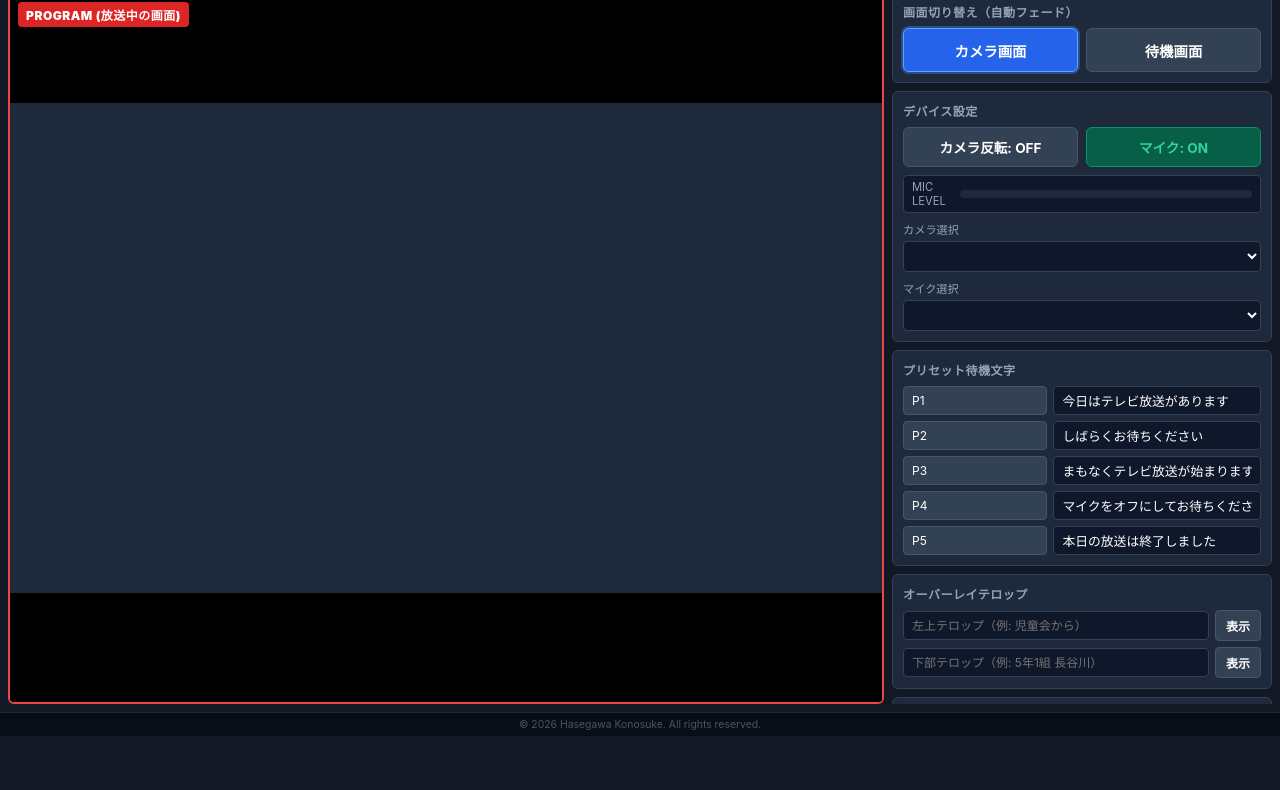
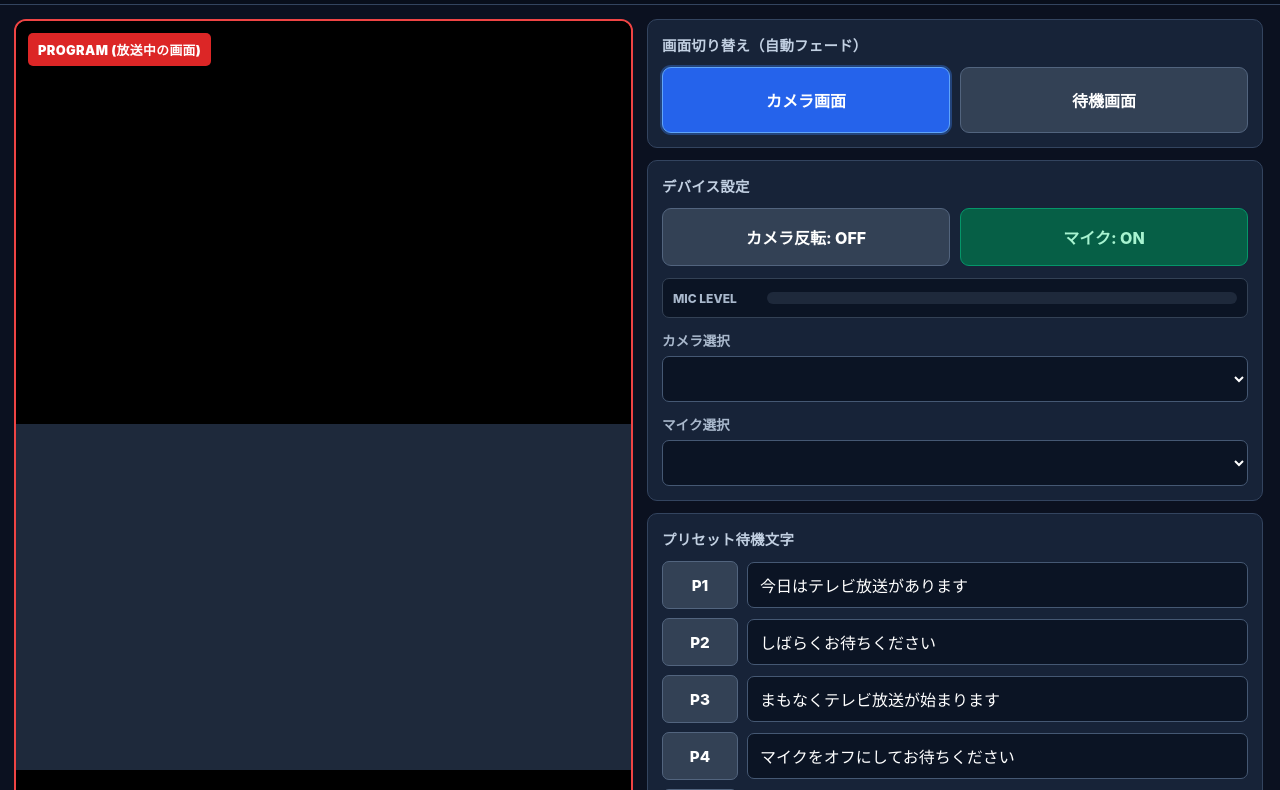
Before and after one commit to hasegawa-school/Fukumuro-Broadcast, a plain HTML site: page index.html in a window 1280 px wide. Shown: the part 64-854 px from the top of the page. Before the commit the page ends 800 px from the top, so only its background shows below. Drawn offline with Linux system fonts and the light colour scheme.

Commit message:
Update index.html

```diff
--- a/index.html
+++ b/index.html
@@ -6,45 +6,59 @@
   <title>School Broadcast Pro - 校内Meet放送 ディレクター</title>
   <style>
     :root {
-      --bg-dark: #121824;
-      --panel-bg: #1e293b;
-      --panel-border: #334155;
+      --bg-dark: #0b1120;
+      --panel-bg: #172338;
+      --panel-border: #33445f;
       --accent-color: #3b82f6;
       --accent-hover: #2563eb;
       --danger-color: #ef4444;
       --success-color: #10b981;
       --warning-color: #f59e0b;
       --text-main: #f8fafc;
-      --text-sub: #94a3b8;
+      --text-sub: #a9b8cc;
+      --touch-target: 58px;
     }
 
     * {
       box-sizing: border-box;
       margin: 0;
       padding: 0;
-      user-select: none;
       font-family: -apple-system, BlinkMacSystemFont, "Segoe UI", Roboto, "Helvetica Neue", Arial, sans-serif;
+      -webkit-tap-highlight-color: transparent;
+    }
+
+    html, body {
+      width: 100%;
+      min-width: 320px;
+      min-height: 100%;
     }
 
     body {
-      background-color: var(--bg-dark);
+      background: var(--bg-dark);
       color: var(--text-main);
-      height: 100vh;
-      width: 100vw;
-      overflow: hidden;
+      min-height: 100vh;
       display: flex;
       flex-direction: column;
+      overflow: hidden;
     }
 
-    /* HEADER */
+    button, select, input, label {
+      touch-action: manipulation;
+    }
+
+    button {
+      font: inherit;
+    }
+
     header {
-      height: 48px;
-      background: #0f172a;
+      min-height: 64px;
+      background: #080e1b;
       border-bottom: 1px solid var(--panel-border);
       display: flex;
       align-items: center;
       justify-content: space-between;
-      padding: 0 16px;
+      gap: 16px;
+      padding: 10px 20px;
       flex-shrink: 0;
     }
 
@@ -52,71 +66,27 @@
       display: flex;
       align-items: center;
       gap: 12px;
+      min-width: 0;
     }
 
     .brand h1 {
-      font-size: 1.1rem;
-      font-weight: 700;
-      letter-spacing: 0.5px;
+      font-size: clamp(1rem, 1.8vw, 1.45rem);
+      font-weight: 800;
+      letter-spacing: .2px;
       color: #60a5fa;
     }
 
     .brand .subtitle {
-      font-size: 0.8rem;
+      font-size: .85rem;
       color: var(--text-sub);
-      background: #1e293b;
-      padding: 2px 8px;
-      border-radius: 4px;
-      border: 1px solid #334155;
+      background: #172338;
+      padding: 5px 9px;
+      border-radius: 6px;
+      border: 1px solid var(--panel-border);
+      white-space: nowrap;
     }
 
-    .header-center {
-      display: flex;
-      align-items: center;
-      gap: 16px;
-    }
-
-    .clock-display {
-      font-family: 'Courier New', Courier, monospace;
-      font-size: 1.5rem;
-      font-weight: bold;
-      color: #38bdf8;
-      background: #090d16;
-      padding: 2px 12px;
-      border-radius: 6px;
-      border: 1px solid #1e293b;
-      letter-spacing: 1px;
-    }
-
-    .status-badge {
-      display: none;
-      align-items: center;
-      gap: 6px;
-      background: rgba(239, 68, 68, 0.2);
-      border: 1px solid var(--danger-color);
-      color: #fca5a5;
-      padding: 4px 10px;
-      border-radius: 20px;
-      font-size: 0.75rem;
-      font-weight: bold;
-    }
-
-    .status-badge.active {
-      display: flex;
-    }
-
-    .status-dot {
-      width: 8px;
-      height: 8px;
-      background-color: var(--danger-color);
-      border-radius: 50%;
-      animation: blink 1s infinite alternate;
-    }
-
-    @keyframes blink {
-      0% { opacity: 0.3; }
-      100% { opacity: 1; }
-    }
+    .header-center { display: none; }
 
     .header-actions {
       display: flex;
@@ -125,46 +95,48 @@
     }
 
     .btn-pgm-window {
-      background: #8b5cf6;
+      min-height: 48px;
+      background: #7c3aed;
       color: white;
       border: none;
-      padding: 6px 12px;
-      border-radius: 6px;
-      font-size: 0.8rem;
-      font-weight: bold;
+      padding: 10px 18px;
+      border-radius: 9px;
+      font-size: .95rem;
+      font-weight: 800;
       cursor: pointer;
       display: flex;
       align-items: center;
-      gap: 6px;
-      transition: background 0.2s;
+      justify-content: center;
+      gap: 8px;
+      transition: background .2s, transform .1s;
     }
 
-    .btn-pgm-window:hover {
-      background: #7c3aed;
-    }
+    .btn-pgm-window:hover { background: #6d28d9; }
+    button:active { transform: scale(.98); }
 
-    /* MAIN CONTAINER (Left: Program Monitor, Right: Controls) */
     main {
       flex: 1;
       display: grid;
-      grid-template-columns: 1fr 380px;
-      gap: 8px;
-      padding: 8px;
-      height: calc(100vh - 72px);
-      box-sizing: border-box;
+      grid-template-columns: minmax(0, 1fr) minmax(0, 1fr);
+      gap: 14px;
+      padding: 14px;
+      min-height: 0;
+      overflow: hidden;
     }
 
-    /* LEFT PROGRAM MONITOR */
     .program-panel {
       display: flex;
       flex-direction: column;
-      height: 100%;
+      gap: 12px;
+      min-width: 0;
+      min-height: 0;
     }
 
     .monitor-box {
       flex: 1;
+      min-height: 0;
       background: #000;
-      border-radius: 6px;
+      border-radius: 12px;
       border: 2px solid var(--danger-color);
       display: flex;
       flex-direction: column;
@@ -174,8 +146,8 @@
 
     .monitor-header {
       position: absolute;
-      top: 8px;
-      left: 8px;
+      top: 12px;
+      left: 12px;
       z-index: 10;
       display: flex;
       align-items: center;
@@ -183,19 +155,19 @@
     }
 
     .monitor-tag {
-      font-size: 0.75rem;
+      font-size: .8rem;
       font-weight: 900;
-      padding: 4px 8px;
-      border-radius: 4px;
+      padding: 7px 10px;
+      border-radius: 5px;
       color: white;
-      letter-spacing: 0.5px;
+      letter-spacing: .4px;
       background: #dc2626;
     }
 
     .canvas-container {
       flex: 1;
       width: 100%;
-      height: 100%;
+      min-height: 0;
       display: flex;
       align-items: center;
       justify-content: center;
@@ -209,132 +181,190 @@
       background: #000;
     }
 
-    /* RIGHT CONTROL PANEL */
+    .clock-panel {
+      flex-shrink: 0;
+      min-height: 112px;
+      background: #080e1b;
+      border: 1px solid #263750;
+      border-radius: 12px;
+      padding: 10px 18px;
+      display: flex;
+      flex-direction: column;
+      align-items: center;
+      justify-content: center;
+      gap: 2px;
+    }
+
+    .clock-label {
+      font-size: .85rem;
+      font-weight: 700;
+      color: var(--text-sub);
+      letter-spacing: .12em;
+    }
+
+    .clock-display {
+      font-family: "Courier New", Courier, monospace;
+      font-size: clamp(2.5rem, 5vw, 4.8rem);
+      line-height: 1.05;
+      font-weight: 900;
+      color: #38bdf8;
+      letter-spacing: .04em;
+      font-variant-numeric: tabular-nums;
+    }
+
+    .status-badge {
+      display: none;
+      align-items: center;
+      gap: 8px;
+      background: rgba(239, 68, 68, .18);
+      border: 1px solid var(--danger-color);
+      color: #fca5a5;
+      padding: 7px 12px;
+      border-radius: 20px;
+      font-size: .85rem;
+      font-weight: 800;
+    }
+
+    .status-badge.active { display: flex; }
+
+    .status-dot {
+      width: 9px;
+      height: 9px;
+      background-color: var(--danger-color);
+      border-radius: 50%;
+      animation: blink 1s infinite alternate;
+    }
+
+    @keyframes blink {
+      0% { opacity: .3; }
+      100% { opacity: 1; }
+    }
+
     .control-panel {
       display: flex;
       flex-direction: column;
-      gap: 8px;
+      gap: 12px;
       overflow-y: auto;
+      overscroll-behavior: contain;
+      min-width: 0;
+      min-height: 0;
+      padding-right: 3px;
+      scrollbar-width: thin;
+      scrollbar-color: #475569 transparent;
     }
 
     .panel-block {
       background: var(--panel-bg);
       border: 1px solid var(--panel-border);
-      border-radius: 6px;
-      padding: 10px;
+      border-radius: 10px;
+      padding: 14px;
       display: flex;
       flex-direction: column;
-      gap: 8px;
+      gap: 12px;
     }
 
     .panel-title {
-      font-size: 0.75rem;
-      font-weight: 700;
-      color: var(--text-sub);
-      text-transform: uppercase;
-      letter-spacing: 0.5px;
+      font-size: .9rem;
+      font-weight: 800;
+      color: #c2d0e2;
+      letter-spacing: .02em;
       display: flex;
       justify-content: space-between;
       align-items: center;
     }
 
-    /* MAIN DISPLAY SWITCHER BUTTONS */
-    .main-screen-actions {
+    .main-screen-actions,
+    .device-actions {
       display: grid;
       grid-template-columns: 1fr 1fr;
-      gap: 8px;
+      gap: 10px;
     }
 
     .btn-screen-switch {
-      height: 44px;
-      border: none;
-      border-radius: 6px;
-      font-weight: bold;
-      font-size: 0.9rem;
+      min-height: 66px;
+      border: 1px solid #52647e;
+      border-radius: 9px;
+      font-weight: 800;
+      font-size: clamp(.95rem, 1.25vw, 1.15rem);
       cursor: pointer;
       display: flex;
       align-items: center;
       justify-content: center;
-      gap: 6px;
-      transition: all 0.2s;
+      text-align: center;
+      padding: 10px;
       background: #334155;
       color: white;
-      border: 1px solid #475569;
+      transition: background .2s, box-shadow .2s;
     }
 
     .btn-screen-switch.active {
       background: #2563eb;
       border-color: #60a5fa;
-      color: white;
-      box-shadow: 0 0 0 2px rgba(59, 130, 246, 0.4);
-    }
-
-    /* Device Actions */
-    .device-actions {
-      display: grid;
-      grid-template-columns: 1fr 1fr;
-      gap: 8px;
+      box-shadow: 0 0 0 2px rgba(59, 130, 246, .35);
     }
 
     .btn-toggle-large {
-      height: 40px;
-      border: none;
-      border-radius: 6px;
-      font-weight: bold;
-      font-size: 0.85rem;
+      min-height: var(--touch-target);
+      border: 1px solid transparent;
+      border-radius: 9px;
+      font-weight: 800;
+      font-size: 1rem;
       cursor: pointer;
       display: flex;
       align-items: center;
       justify-content: center;
-      gap: 6px;
-      transition: all 0.2s;
+      text-align: center;
+      padding: 9px;
+      transition: background .2s;
     }
 
     .btn-mic-on {
       background: #065f46;
-      color: #34d399;
-      border: 1px solid #059669;
+      color: #a7f3d0;
+      border-color: #059669;
     }
 
     .btn-mic-off {
       background: #7f1d1d;
-      color: #fca5a5;
-      border: 1px solid #dc2626;
+      color: #fecaca;
+      border-color: #dc2626;
     }
 
     .btn-flip {
       background: #334155;
       color: white;
-      border: 1px solid #475569;
+      border-color: #52647e;
     }
 
     .btn-flip.active {
-      background: #2563eb;
+      background: #1d4ed8;
       border-color: #60a5fa;
     }
 
-    /* Audio Meter Bar */
     .audio-meter-container {
       display: flex;
       align-items: center;
-      gap: 8px;
-      background: #0f172a;
-      padding: 4px 8px;
-      border-radius: 4px;
+      gap: 10px;
+      background: #0b1424;
+      padding: 10px;
+      border-radius: 7px;
       border: 1px solid #334155;
+      min-height: 40px;
     }
 
     .audio-meter-label {
-      font-size: 0.7rem;
+      font-size: .75rem;
+      font-weight: 800;
       color: var(--text-sub);
-      width: 40px;
+      width: 84px;
+      flex-shrink: 0;
     }
 
     .meter-bar-outer {
       flex: 1;
-      height: 8px;
+      height: 12px;
       background: #1e293b;
-      border-radius: 4px;
+      border-radius: 6px;
       overflow: hidden;
     }
 
@@ -342,99 +372,92 @@
       height: 100%;
       width: 0%;
       background: linear-gradient(90deg, #10b981 0%, #f59e0b 70%, #ef4444 100%);
-      transition: width 0.05s ease-out;
+      transition: width .05s ease-out;
     }
 
-    /* Select Dropdowns */
     .select-group {
-      display: flex;
-      flex-direction: column;
-      gap: 4px;
-    }
-
-    .select-group label {
-      font-size: 0.7rem;
-      color: var(--text-sub);
-    }
-
-    select, input[type="text"] {
-      background: #0f172a;
-      color: white;
-      border: 1px solid var(--panel-border);
-      padding: 6px 8px;
-      border-radius: 4px;
-      font-size: 0.8rem;
-      outline: none;
-      width: 100%;
-    }
-
-    select:focus, input[type="text"]:focus {
-      border-color: var(--accent-color);
-    }
-
-    /* Presets Section */
-    .preset-grid {
       display: flex;
       flex-direction: column;
       gap: 6px;
     }
 
+    .select-group label {
+      font-size: .85rem;
+      font-weight: 700;
+      color: var(--text-sub);
+    }
+
+    select, input[type="text"] {
+      background: #0b1424;
+      color: white;
+      border: 1px solid #455873;
+      padding: 11px 12px;
+      border-radius: 7px;
+      font-size: 1rem;
+      outline: none;
+      width: 100%;
+      min-height: 46px;
+      user-select: text;
+    }
+
+    select:focus, input[type="text"]:focus {
+      border-color: var(--accent-color);
+      box-shadow: 0 0 0 2px rgba(59, 130, 246, .2);
+    }
+
+    .preset-grid {
+      display: flex;
+      flex-direction: column;
+      gap: 9px;
+    }
+
     .preset-item {
-      display: flex;
-      gap: 6px;
+      display: grid;
+      grid-template-columns: 76px minmax(0, 1fr);
+      gap: 9px;
       align-items: center;
     }
 
     .preset-btn {
-      flex: 1;
+      min-height: 48px;
       background: #334155;
       color: white;
-      border: 1px solid #475569;
-      padding: 6px 8px;
-      border-radius: 4px;
-      font-size: 0.75rem;
-      text-align: left;
+      border: 1px solid #52647e;
+      padding: 8px 12px;
+      border-radius: 7px;
+      font-size: .95rem;
+      font-weight: 800;
       cursor: pointer;
-      white-space: nowrap;
-      overflow: hidden;
-      text-overflow: ellipsis;
-      transition: background 0.2s;
+      text-align: center;
     }
 
-    .preset-btn:hover {
-      background: #475569;
-    }
+    .preset-btn:hover { background: #475569; }
 
     .preset-btn.active {
       background: #0284c7;
       border-color: #38bdf8;
     }
 
-    .preset-input {
-      flex: 1.5;
-      font-size: 0.75rem;
-    }
+    .preset-input { min-width: 0; }
 
-    /* School Song */
     .btn-school-song {
-      background: #d97706;
+      min-height: 58px;
+      background: #b96505;
       color: white;
       border: none;
-      padding: 10px;
-      border-radius: 6px;
-      font-weight: bold;
-      font-size: 0.85rem;
+      padding: 12px;
+      border-radius: 9px;
+      font-weight: 900;
+      font-size: 1rem;
       cursor: pointer;
       display: flex;
       align-items: center;
       justify-content: center;
-      gap: 6px;
-      transition: background 0.2s;
+      text-align: center;
+      gap: 8px;
     }
 
-    .btn-school-song:hover {
-      background: #b45309;
-    }
+    .btn-school-song:hover { background: #a65305; }
 
     .btn-school-song.active {
       background: #dc2626;
@@ -442,86 +465,110 @@
     }
 
     @keyframes pulse {
-      0% { box-shadow: 0 0 0 0 rgba(220, 38, 38, 0.7); }
+      0% { box-shadow: 0 0 0 0 rgba(220, 38, 38, .6); }
       70% { box-shadow: 0 0 0 8px rgba(220, 38, 38, 0); }
       100% { box-shadow: 0 0 0 0 rgba(220, 38, 38, 0); }
     }
 
-    /* Overlay Telops Section */
     .telop-control-group {
       display: flex;
       flex-direction: column;
-      gap: 6px;
+      gap: 9px;
     }
 
     .telop-row {
-      display: flex;
-      gap: 6px;
+      display: grid;
+      grid-template-columns: minmax(0, 1fr) auto;
+      gap: 8px;
       align-items: center;
     }
 
-    .telop-row input {
-      flex: 1;
-      font-size: 0.75rem;
-    }
+    .telop-row input { min-width: 0; }
 
     .btn-telop-toggle {
+      min-width: 86px;
+      min-height: 46px;
       background: #334155;
       color: white;
-      border: 1px solid #475569;
-      padding: 6px 10px;
-      border-radius: 4px;
-      font-size: 0.75rem;
-      font-weight: bold;
+      border: 1px solid #52647e;
+      padding: 8px 12px;
+      border-radius: 7px;
+      font-size: .9rem;
+      font-weight: 800;
       cursor: pointer;
       white-space: nowrap;
-      transition: all 0.2s;
     }
 
     .btn-telop-toggle.active {
       background: var(--success-color);
       border-color: #34d399;
-      color: black;
+      color: #052e24;
     }
 
-    /* FOOTER */
     footer {
-      height: 24px;
-      background: #090d16;
+      min-height: 26px;
+      background: #080e1b;
       border-top: 1px solid #1e293b;
       display: flex;
       align-items: center;
       justify-content: center;
-      font-size: 0.65rem;
-      color: #475569;
+      padding: 4px 10px;
+      font-size: .7rem;
+      color: #64748b;
       flex-shrink: 0;
     }
 
     .file-input-wrapper {
       display: flex;
       align-items: center;
-      gap: 4px;
+      gap: 8px;
+      min-height: 38px;
     }
 
     .file-input-wrapper label {
-      font-size: 0.65rem;
+      font-size: .8rem;
+      font-weight: 700;
       background: #334155;
-      padding: 3px 6px;
-      border-radius: 3px;
+      padding: 9px 10px;
+      border-radius: 6px;
       cursor: pointer;
+      flex-shrink: 0;
     }
 
-    .file-input-wrapper input[type="file"] {
-      display: none;
-    }
+    .file-input-wrapper input[type="file"] { display: none; }
 
     .file-name {
-      font-size: 0.65rem;
+      font-size: .8rem;
       color: var(--text-sub);
       white-space: nowrap;
       overflow: hidden;
       text-overflow: ellipsis;
-      max-width: 120px;
+      min-width: 0;
+    }
+
+    @media (max-width: 900px) {
+      body { overflow: auto; }
+      main {
+        grid-template-columns: 1fr;
+        overflow: visible;
+      }
+      .program-panel { min-height: 55vh; }
+      .monitor-box { min-height: 300px; }
+      .clock-panel { min-height: 100px; }
+      .clock-display { font-size: clamp(2.8rem, 9vw, 4.5rem); }
+      .control-panel { overflow: visible; }
+      .brand .subtitle { display: none; }
+    }
+
+    @media (max-width: 520px) {
+      header { padding: 10px 12px; gap: 8px; }
+      .brand h1 { font-size: .95rem; }
+      .btn-pgm-window { min-height: 46px; padding: 8px 10px; font-size: .8rem; }
+      main { padding: 9px; gap: 10px; }
+      .panel-block { padding: 11px; }
+      .btn-screen-switch { min-height: 60px; font-size: .9rem; }
+      .preset-item { grid-template-columns: 60px minmax(0, 1fr); }
+      .file-input-wrapper { align-items: flex-start; flex-direction: column; gap: 4px; padding: 4px 0; }
     }
   </style>
 </head>
@@ -535,7 +582,6 @@
     </div>
 
     <div class="header-center">
-      <div id="clock" class="clock-display">00:00:00</div>
       <div id="statusBadge" class="status-badge">
         <div class="status-dot"></div>
         <span>校歌演奏中</span>
@@ -559,6 +605,14 @@
         </div>
         <div class="canvas-container">
           <canvas id="pgmCanvas" width="1280" height="720"></canvas>
+        </div>
+      </div>
+      <div class="clock-panel">
+        <div class="clock-label">現在時刻</div>
+        <div id="clock" class="clock-display">00:00:00</div>
+        <div id="programStatus" class="status-badge">
+          <div class="status-dot"></div>
+          <span>校歌演奏中</span>
         </div>
       </div>
     </div>
@@ -720,7 +774,7 @@
     const pgmCtx = pgmCanvas.getContext('2d');
 
     const clockEl = document.getElementById('clock');
-    const statusBadge = document.getElementById('statusBadge');
+    const statusBadge = document.getElementById('programStatus');
     const cameraSelect = document.getElementById('cameraSelect');
     const micSelect = document.getElementById('micSelect');
     const micToggleBtn = document.getElementById('micToggleBtn');
```
